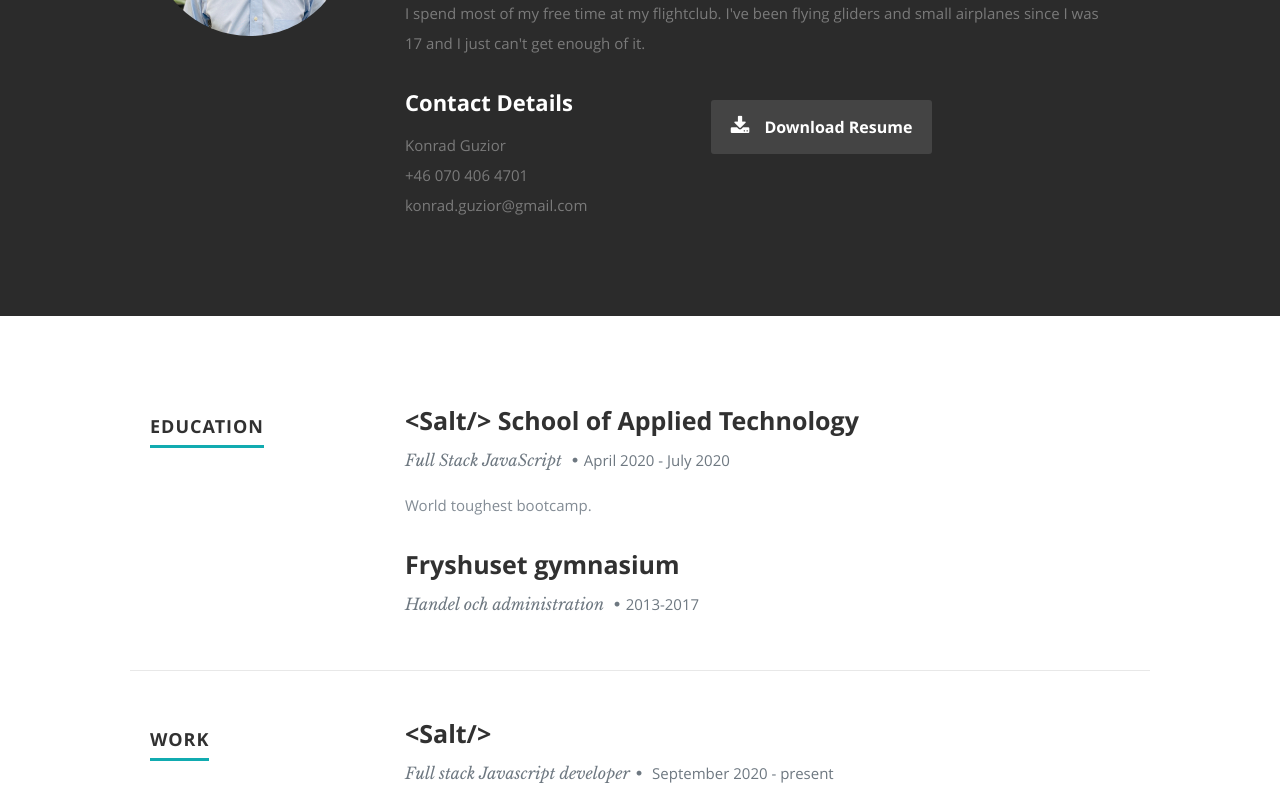
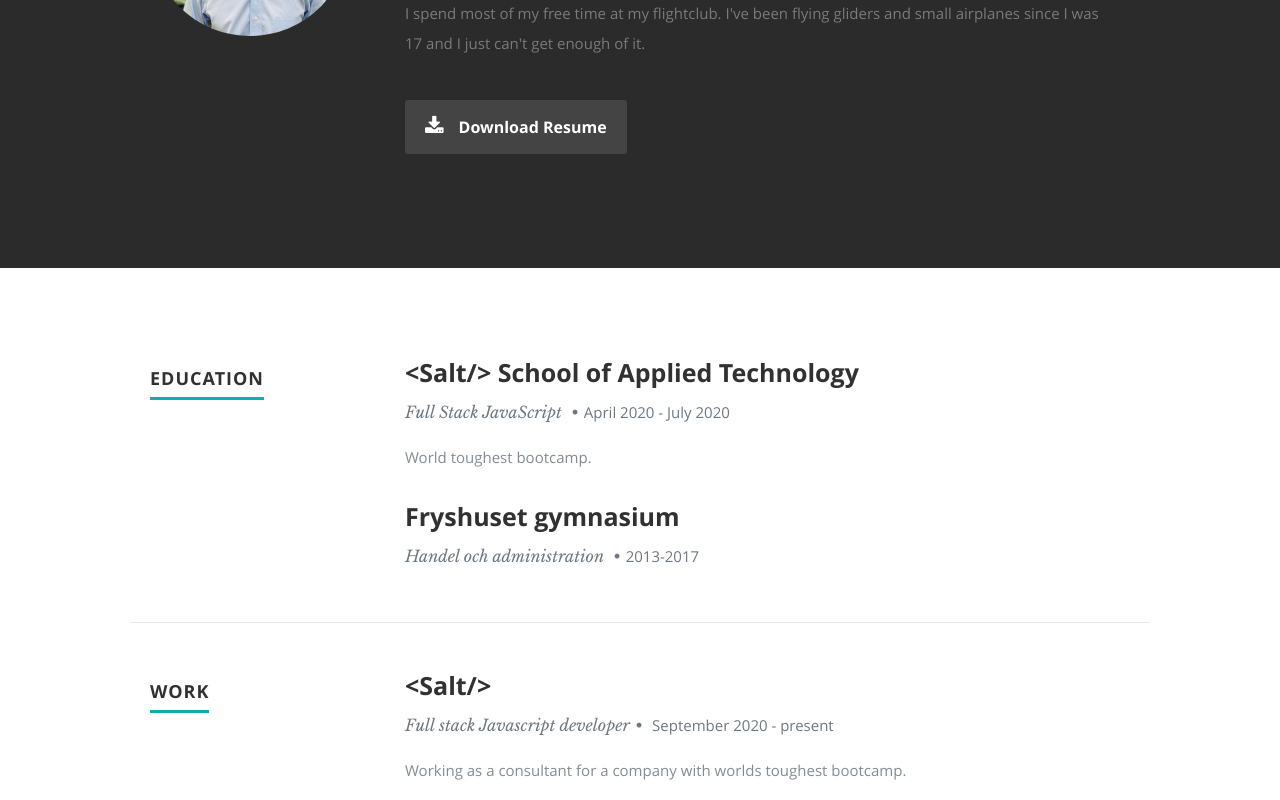
Before and after one commit to MrGuzior/portfolio, a React (Create React App) app: page / in a window 1280 px wide. Shown: the part 1060-1860 px from the top of the page. Built offline with nearby package versions, Linux system fonts and the light colour scheme.

Commit message:
Removed contact from about

```diff
--- a/src/Components/About/About.js
+++ b/src/Components/About/About.js
@@ -16,14 +16,6 @@ const About = () => {
                   <p>{data.bio}</p>
                   <p>{data.bio2}</p>
                   <div className="row">
-                     <div className="columns contact-details">
-                        <h2>Contact Details</h2>
-                        <p className="address">
-                           <span>{data.name}</span><br />
-                           <span>{data.phone}</span><br />
-                           <span>{data.email}</span>
-                        </p>
-                     </div>
                      <div className="columns download">
                         <p>
                            <a href={data.resumeDownload} className="button"><i className="fa fa-download"></i>Download Resume</a>
--- a/src/Components/Contact/Contact.js
+++ b/src/Components/Contact/Contact.js
@@ -58,14 +58,14 @@ const Contact = () => {
 				   </div>
            </div>
             <aside className="four columns footer-widgets">
-               <div className="widget widget_contact">
-					   <h4>Address and Phone</h4>
-					   <p className="address">
-						   {data?.name}<br />
-						   {data?.address.city}<br />
-						   <span>{data?.phone}</span>
-					   </p>
-				   </div>
+            <div className="columns contact-details">
+                        <h2>Contact Details</h2>
+                        <p className="address">
+                           <span>{data.name}</span><br />
+                           <span>{data.phone}</span><br />
+                           <span>{data.email}</span>
+                        </p>
+                     </div>
                <div className="widget widget_tweets">
 		         </div>
             </aside>
--- a/src/store/resumeData.json
+++ b/src/store/resumeData.json
@@ -61,7 +61,7 @@
         "company": "<Salt/>",
         "title": "Full stack Javascript developer",
         "years": "September 2020 - present",
-        "description": "Working for a consultant company with worlds toughest bootcamp."
+        "description": "Working as a consultant for a company with worlds toughest bootcamp."
       },
       {
         "company": "Flygeventyr T&T AB",
```
